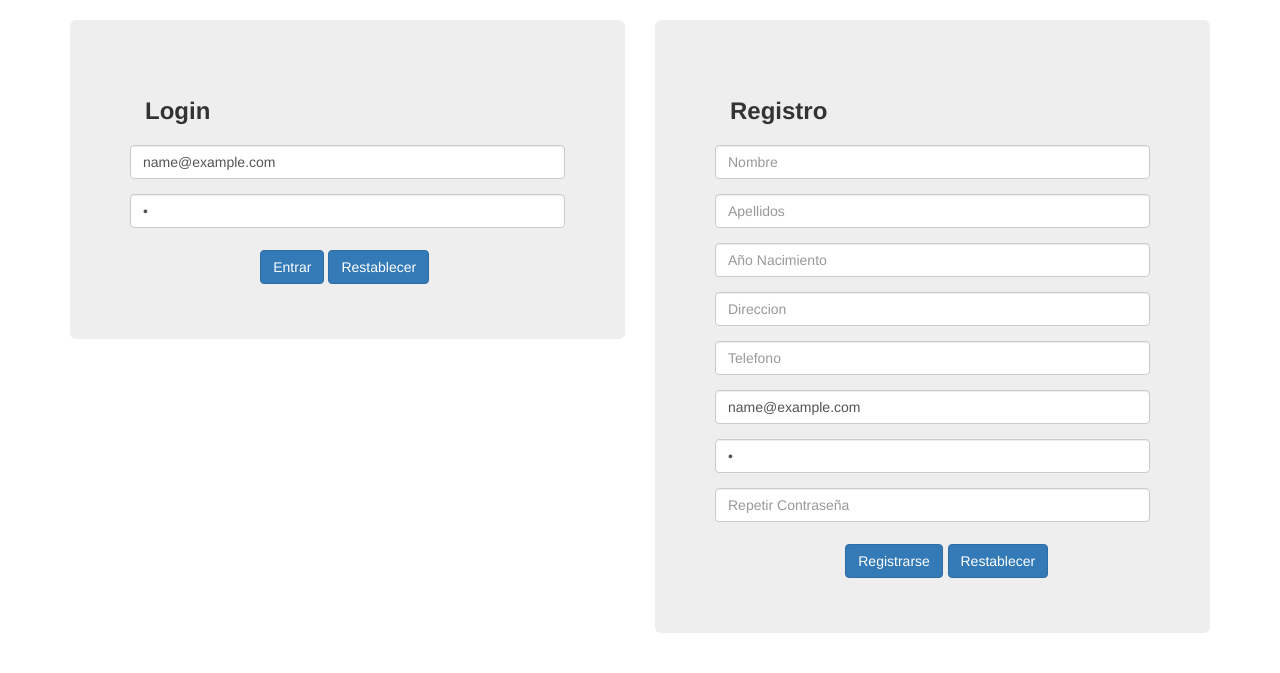
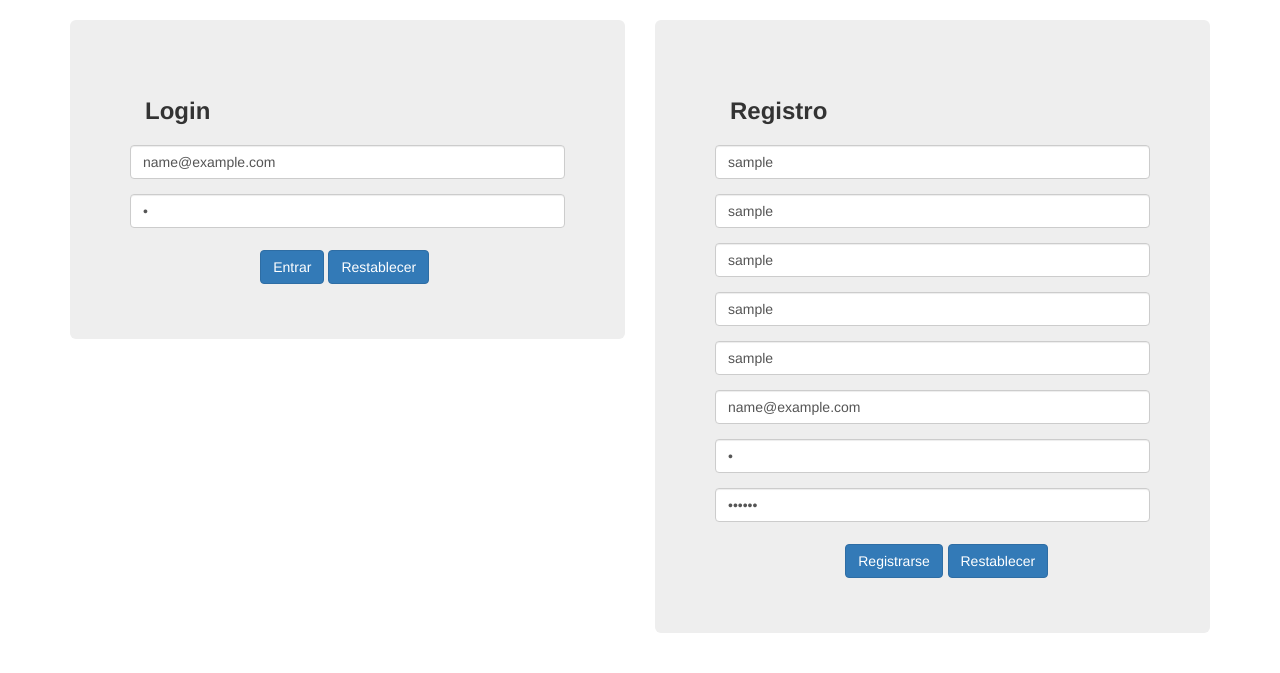
Before and after one commit to DarFig/SuluShop, a Flask app: template sulushop/templates/_views/registro_login.html in a window 1280 px wide. Shown: the part 62-735 px from the top of the page. Run offline with Flask 2, Linux system fonts and the light colour scheme; the template is opened without the code that fills it: most values are stand-ins (such as "Sample title", 1, 10 or a date in 2020); some libraries are stand-ins or nearby versions.

Commit message:
mestra datos del registro en el perfil y nodeja loguear sin registar, aun sin bd

```diff
--- a/sulushop/perfil.py
+++ b/sulushop/perfil.py
@@ -2,9 +2,12 @@ from sulushop import app
 from flask import request
 from flask import render_template
 
+
 from login import *
+
+
 
 @app.route('/perfil/')
 def perfil():
 	data = get_user_cookie()
-	return render_template("_views/perfil.html", saves=data)
+	return render_template("_views/perfil.html", saves=data,logueado=data)
--- a/sulushop/templates/_views/registro_login.html
+++ b/sulushop/templates/_views/registro_login.html
@@ -15,10 +15,10 @@ Registro Login | {{ super() }}
 							<form name="login" method="POST" action="{{ url_for( 'login' ) }}">
 								<div>
 									<div class="form-group">
-										<input class="form-control" id="userLogin_email" name="userLogin[email]" value="{{saves.get('email', ' ')}}" required="required" placeholder="Email" type="email">
+										<input class="form-control" id="userLogin_email" name="userLogin[email]" value="{{saves.get('userLogin[email]', ' ')}}" required="required" placeholder="Email" type="email">
 									</div>
 									<div class="form-group">
-										<input class="form-control" id="userLogin_password" name="userLogin[password]" value="{{saves.get('password', ' ')}}" required="required" placeholder="Contraseña" type="password">
+										<input class="form-control" id="userLogin_password" name="userLogin[password]" value="{{saves.get('userLogin[password]', ' ')}}" required="required" placeholder="Contraseña" type="password">
 									</div>
 								</div>
 								<div class="row btn btn-block center-block">
@@ -42,28 +42,28 @@ Registro Login | {{ super() }}
 							<form name="registro" method="POST" action="{{ url_for( 'registro' ) }}">
 								<div>
 									<div class="form-group">
-										<input class="form-control" id="userRegistro_nombre" name="userRegistro[nombre]" required="required" placeholder="Nombre" type="text">
+										<input class="form-control" id="userRegistro_nombre" name="userLogin[nombre]" value="{{saves.get('userLogin[nombre]', '')}}" required="required" placeholder="Nombre" type="text">
 									</div>
 									<div class="form-group">
-										<input class="form-control" id="userRegistro_apellidos" name="userRegistro[apellidos]" required="required" placeholder="Apellidos" type="text">
+										<input class="form-control" id="userRegistro_apellidos" name="userLogin[apellidos]" value="{{saves.get('userLogin[apellidos]', '')}}" required="required" placeholder="Apellidos" type="text">
 									</div>
 									<div class="form-group">
-										<input class="form-control" id="userRegistro_nacimiento" name="userRegistro[nacimiento]" required="required" placeholder="Año Nacimiento" type="text">
+										<input class="form-control" id="userRegistro_nacimiento" name="userLogin[nacimiento]" value="{{saves.get('userLogin[nacimiento]', '')}}" required="required" placeholder="Año Nacimiento" type="text">
 									</div>
 									<div class="form-group">
-										<input class="form-control" id="userRegistro_direccion" name="userRegistro[direccion]" required="required" placeholder="Direccion" type="text">
+										<input class="form-control" id="userRegistro_direccion" name="userLogin[direccion]" value="{{saves.get('userLogin[direccion]', '')}}" required="required" placeholder="Direccion" type="text">
 									</div>
 									<div class="form-group">
-										<input class="form-control" id="userRegistro_telefono" name="userRegistro[telefono]" required="required" placeholder="Telefono" type="text">
+										<input class="form-control" id="userRegistro_telefono" name="userLogin[telefono]" value="{{saves.get('userLogin[telefono]', '')}}" value="{{saves.get('userLogin[]', ' ')}}" required="required" placeholder="Telefono" type="text">
 									</div>
 									<div class="form-group">
-										<input class="form-control" id="userRegistro_email" name="userRegistro[email]" value="{{saves.get('email', ' ')}}" required="required" placeholder="Email" type="email">
+										<input class="form-control" id="userRegistro_email" name="userLogin[email]" value="{{saves.get('userLogin[email]', '')}}" required="required" placeholder="Email" type="email">
 									</div>
 									<div class="form-group">
-										<input class="form-control" id="userRegistro_clave" name="userRegistro[clave]" value="{{saves.get('password', ' ')}}" required="required" placeholder="Contraseña" type="password">
+										<input class="form-control" id="userRegistro_clave" name="userLogin[password]" value="{{saves.get('userLogin[password]', '')}}" required="required" placeholder="Contraseña" type="password">
 									</div>
 									<div class="form-group">
-										<input class="form-control" id="userRegistro_repClave" name="userRegistro[repClave]" required="required" placeholder="Repetir Contraseña" type="password">
+										<input class="form-control" id="userRegistro_repClave" name="userLogin[repClave]" value="{{saves.get('userLogin[repClave]', '')}}" required="required" placeholder="Repetir Contraseña" type="password">
 									</div>
 								</div>
 								<div class="row btn btn-block center-block">
--- a/sulushop/views.py
+++ b/sulushop/views.py
@@ -17,7 +17,7 @@ def index():
     cur.execute('''SELECT * FROM producto''')
     summary = cur.fetchall()
     data = map(list, summary)
-    log = get_user_cookie();
+    log = get_user_cookie()
     return render_template('_views/lista.html', productos=data, logueado=log)
     # productos = jsonify(productos=cur.fetchall())
     # return render_template("_views/lista.html", productos=productos)
```
Also changed, not shown: sulushop/forms.py (added, +7 -0 lines), sulushop/login.py (+16 -4 lines), sulushop/registro.py (+4 -4 lines), sulushop/templates/_views/perfil.html (+7 -7 lines), 3 other files.
